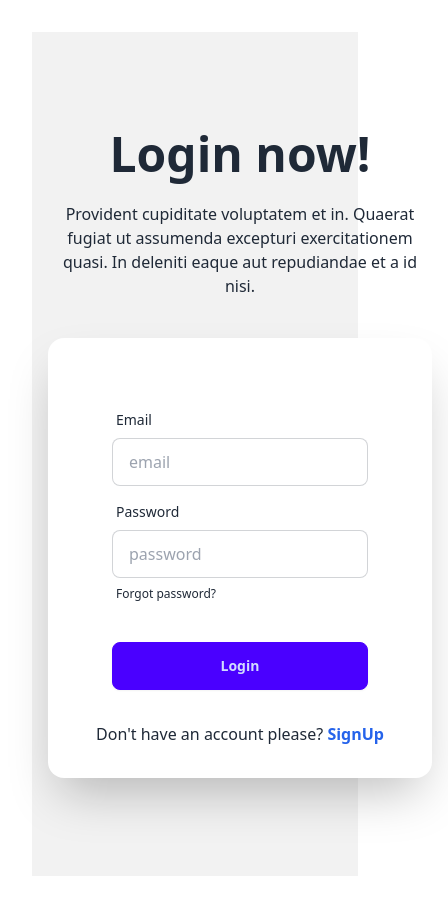
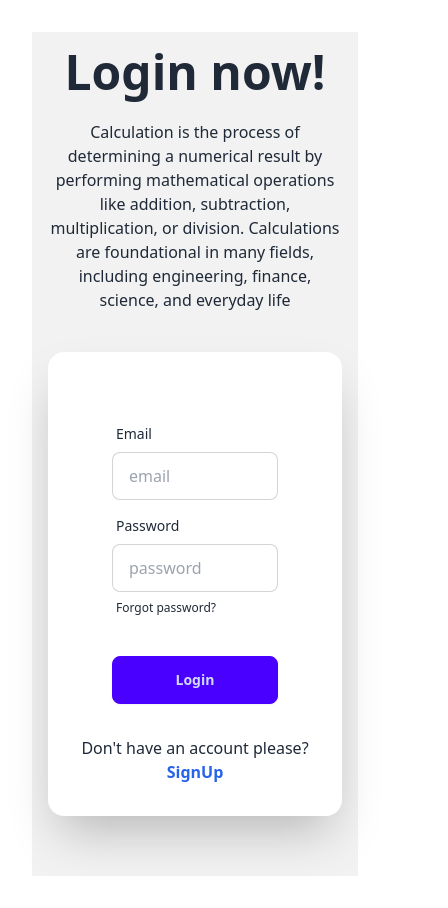
Before and after one commit to abdullah-al-mohammad/fatafat-calcualtion, a React (Vite) app: page /login in a window 390 px wide. Shown: the whole page, 448 px wide, since content can reach past the window. Built offline with nearby package versions, Linux system fonts and the light colour scheme; no server answers.

Commit message:
responsive login and register page

```diff
--- a/src/components/login/Login.jsx
+++ b/src/components/login/Login.jsx
@@ -4,7 +4,7 @@ import { AuthContext } from '../../provider/AuthProvider';
 import { Link, useNavigate } from 'react-router-dom';
 
 const Login = () => {
-    const { signInUser, passWordResetEmail} = useContext(AuthContext)
+    const { signInUser, passWordResetEmail } = useContext(AuthContext)
     const [showPassword, setShowPassword] = useState()
     const navigate = useNavigate()
     const emailRef = useRef(null)
@@ -33,11 +33,11 @@ const Login = () => {
     }
     const handlePasswordReset = () => {
         const email = emailRef.current.value
-        if(!email) {
+        if (!email) {
             alert("Please Provide an email")
             return
         }
-        else if(!/^[a-zA-Z0-9._%+-]+@[a-zA-Z0-9.-]+\.[a-zA-Z]{2,}$/.test(email)){
+        else if (!/^[a-zA-Z0-9._%+-]+@[a-zA-Z0-9.-]+\.[a-zA-Z]{2,}$/.test(email)) {
             alert('please provide valid email')
             return
         }
@@ -45,7 +45,7 @@ const Login = () => {
         // send valodation email
         passWordResetEmail(email)
             .then(() => {
-               alert('please check your email')
+                alert('please check your email')
 
             }).catch(error => {
                 console.error(error);
@@ -54,13 +54,12 @@ const Login = () => {
 
     }
     return (
-        <div className="hero bg-base-200 min-h-screen">
+        <div className="bg-base-200 min-h-screen">
             <div className="hero-content flex-col lg:flex-row-reverse">
                 <div className="text-center lg:text-left">
                     <h1 className="text-5xl font-bold">Login now!</h1>
                     <p className="py-6">
-                        Provident cupiditate voluptatem et in. Quaerat fugiat ut assumenda excepturi exercitationem
-                        quasi. In deleniti eaque aut repudiandae et a id nisi.
+                        Calculation is the process of determining a numerical result by performing mathematical operations like addition, subtraction, multiplication, or division. Calculations are foundational in many fields, including engineering, finance, science, and everyday life
                     </p>
                 </div>
                 <div className="card bg-base-100 w-full max-w-sm shrink-0 shadow-2xl">
@@ -69,7 +68,7 @@ const Login = () => {
                             <label className="label">
                                 <span className="label-text">Email</span>
                             </label>
-                            <input type="email" placeholder="email" ref={emailRef}  name="email" className="input input-bordered" required />
+                            <input type="email" placeholder="email" ref={emailRef} name="email" className="input input-bordered" required />
                         </div>
                         <div className="form-control">
                             <label className="label">
--- a/src/components/signUp/SignUp.jsx
+++ b/src/components/signUp/SignUp.jsx
@@ -49,14 +49,14 @@ const SignUp = () => {
                 setSuccess('Account Created Successfully 😎')
                 form.reset()
 
-                updateProfile(user,{
+                updateProfile(user, {
                     displayName: name,
                     photoURL: user.photoURL
                 })
-                .then(() =>{
-                    console.log('update profile');
+                    .then(() => {
+                        console.log('update profile');
 
-                })
+                    })
 
             })
             .catch(error => {
@@ -66,13 +66,12 @@ const SignUp = () => {
 
     }
     return (
-        <div className="hero bg-base-200 min-h-screen">
+        <div className="bg-base-200 min-h-screen">
             <div className="hero-content flex-col lg:flex-row-reverse">
                 <div className="text-center lg:text-left">
                     <h1 className="text-5xl font-bold">SignUp now!</h1>
                     <p className="py-6">
-                        Provident cupiditate voluptatem et in. Quaerat fugiat ut assumenda excepturi exercitationem
-                        quasi. In deleniti eaque aut repudiandae et a id nisi.
+                        Calculation is the process of determining a numerical result by performing mathematical operations like addition, subtraction, multiplication, or division. Calculations are foundational in many fields, including engineering, finance, science, and everyday life
                     </p>
                 </div>
                 <div className="card bg-base-100 w-full max-w-sm shrink-0 shadow-2xl">
```
